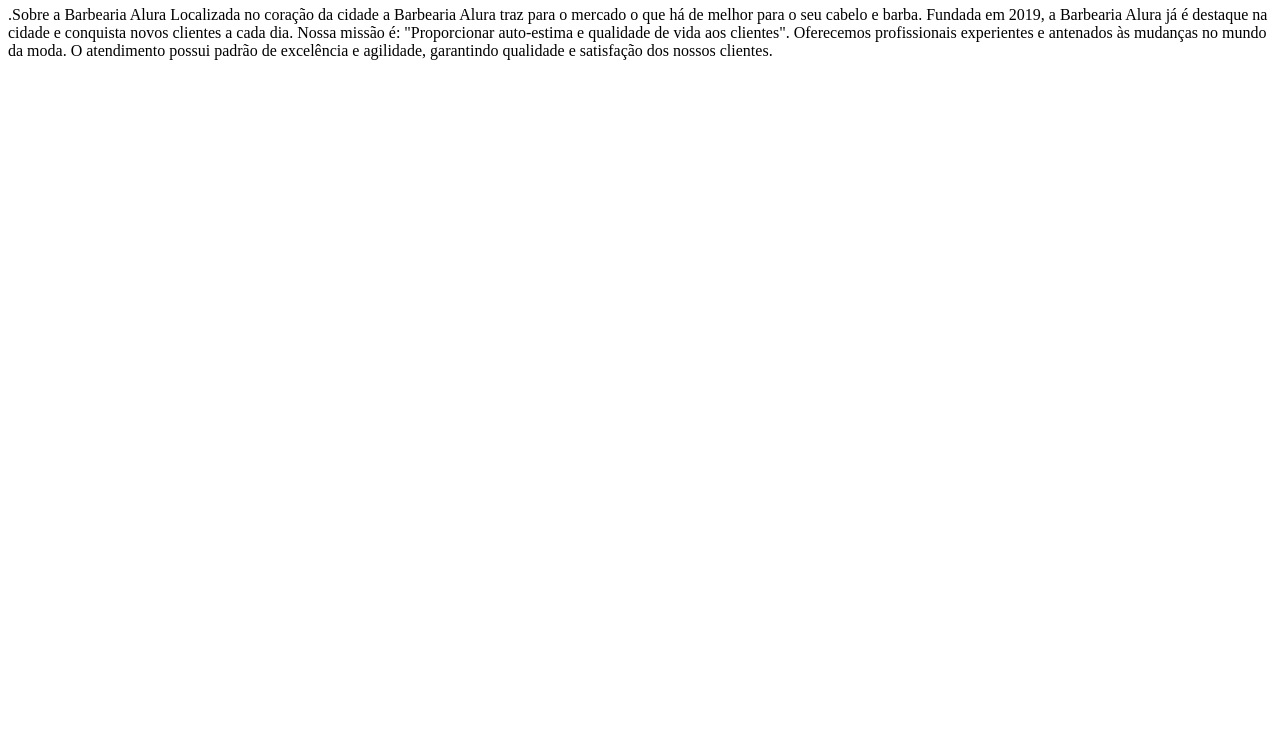
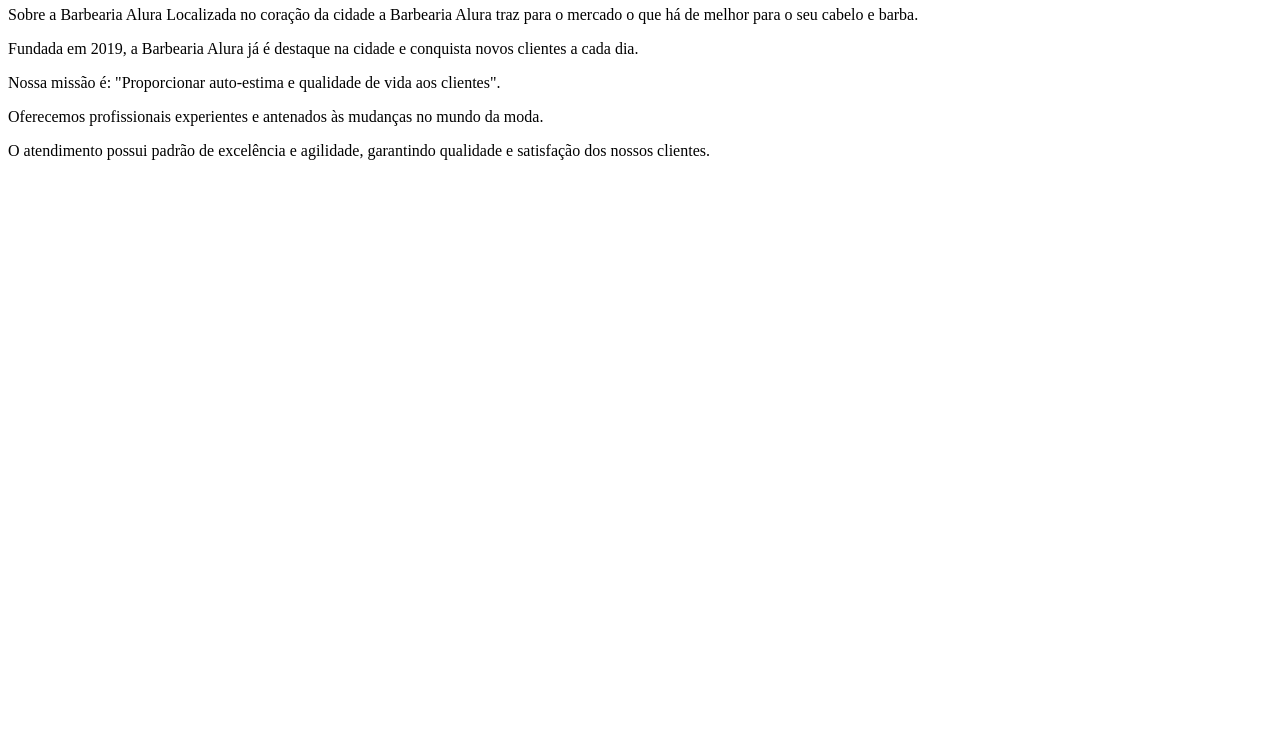
Before and after one commit to theuz043/aula2807, a plain HTML site: page index.html in a window 1280 px wide. Shown: the part 60-800 px from the top of the page. Drawn offline with Linux system fonts and the light colour scheme.

Commit message:
aprendi o h1 eo p

```diff
--- a/index.html
+++ b/index.html
@@ -1,4 +1,9 @@
 <h1>minha primeira pagina tio kkkkkj-theuz.</h1>
-.Sobre a Barbearia Alura Localizada no coração da cidade a Barbearia Alura traz para o mercado o que há de melhor para o seu cabelo e barba. Fundada em 2019, a Barbearia Alura já é destaque na cidade e conquista novos clientes a cada dia.
-Nossa missão é: "Proporcionar auto-estima e qualidade de vida aos clientes".
-Oferecemos profissionais experientes e antenados às mudanças no mundo da moda. O atendimento possui padrão de excelência e agilidade, garantindo qualidade e satisfação dos nossos clientes.
+
+<p>Sobre a Barbearia Alura Localizada no coração da cidade a Barbearia Alura traz para o mercado o que há de melhor para o seu cabelo e barba.</p>
+<p>Fundada em 2019, a Barbearia Alura já é destaque na cidade e conquista novos clientes a cada dia.</p>
+
+<p>Nossa missão é: "Proporcionar auto-estima e qualidade de vida aos clientes".</p>
+<p>Oferecemos profissionais experientes e antenados às mudanças no mundo da moda. </p>
+
+<p>O atendimento possui padrão de excelência e agilidade, garantindo qualidade e satisfação dos nossos clientes.</p>
```
